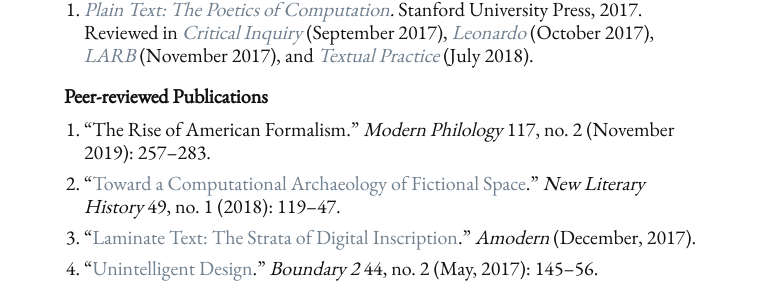
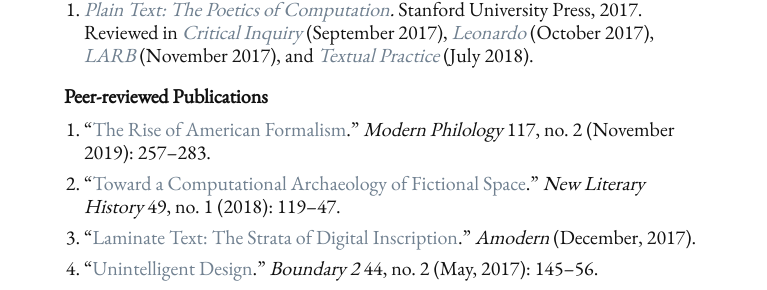
Before and after one commit to denten/denten.github.io, a Jekyll site: the page built from _pages/publications.md, in a window 1280 px wide. Shown: the part 148-438 px from the top of the page, without its empty margins (256-1023 px from the left). Built offline with Jekyll 4.4.1, drawn with Linux system fonts in a browser that asks for light colours; some of the changed lines change nothing that is shown.

Commit message:
update link to the chicago paper

```diff
--- a/_includes/CV/04-publications.md
+++ b/_includes/CV/04-publications.md
@@ -15,7 +15,9 @@
 
 ### Peer-reviewed Publications
 
-1. "The Rise of American Formalism." *Modern Philology* 117, no. 2 (November 2019): 257--283.
+1. "[The Rise of American
+   Formalism](https://www-journals-uchicago-edu.ezproxy.cul.columbia.edu/doi/abs/10.1086/705672)."
+*Modern Philology* 117, no. 2 (November 2019): 257--283.
 2. "[Toward a Computational Archaeology of Fictional
    Space](https://academiccommons.columbia.edu/doi/10.7916/D8QC1M5D)." *New Literary History*
 49, no. 1 (2018): 119--47.
```
